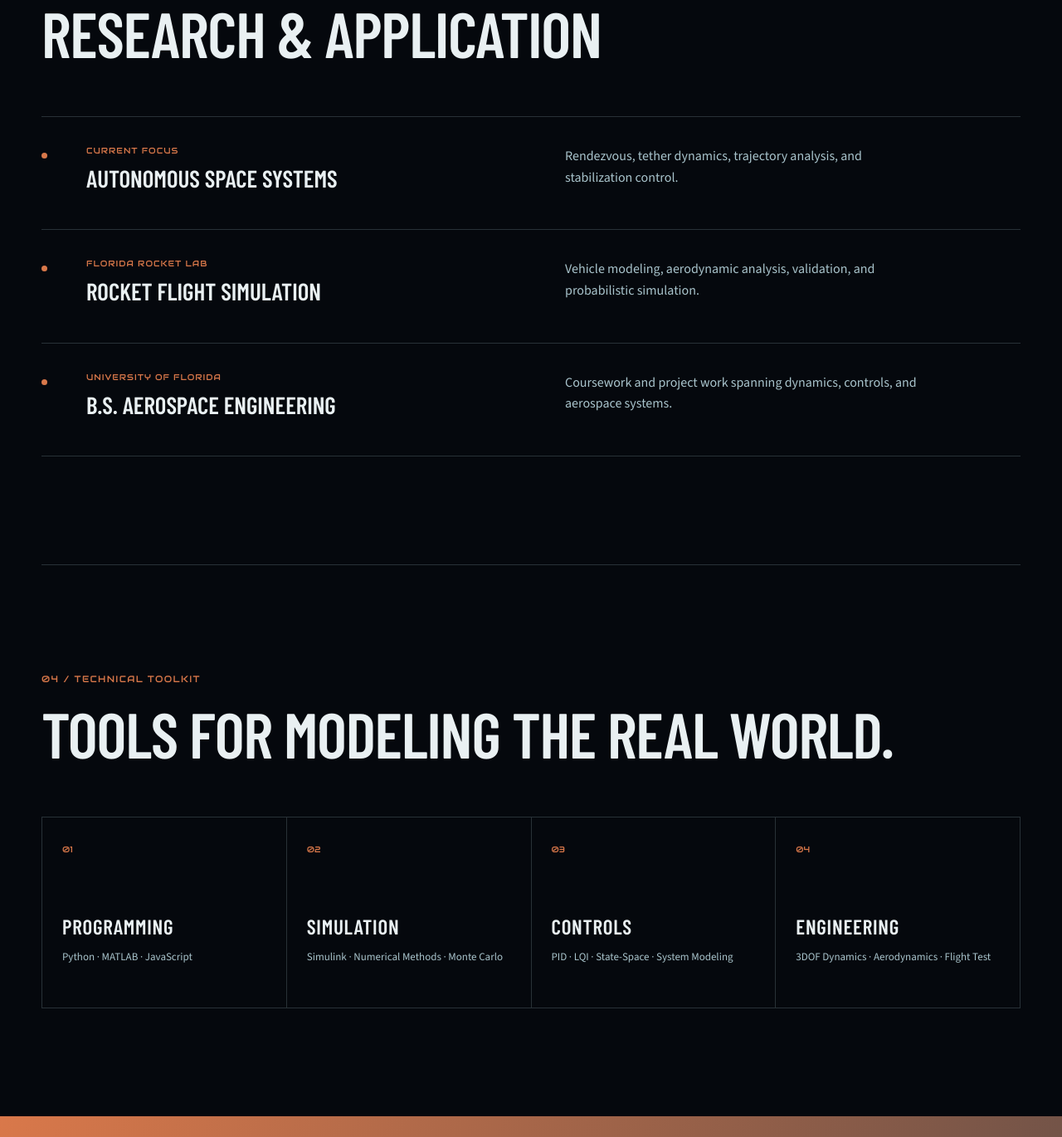
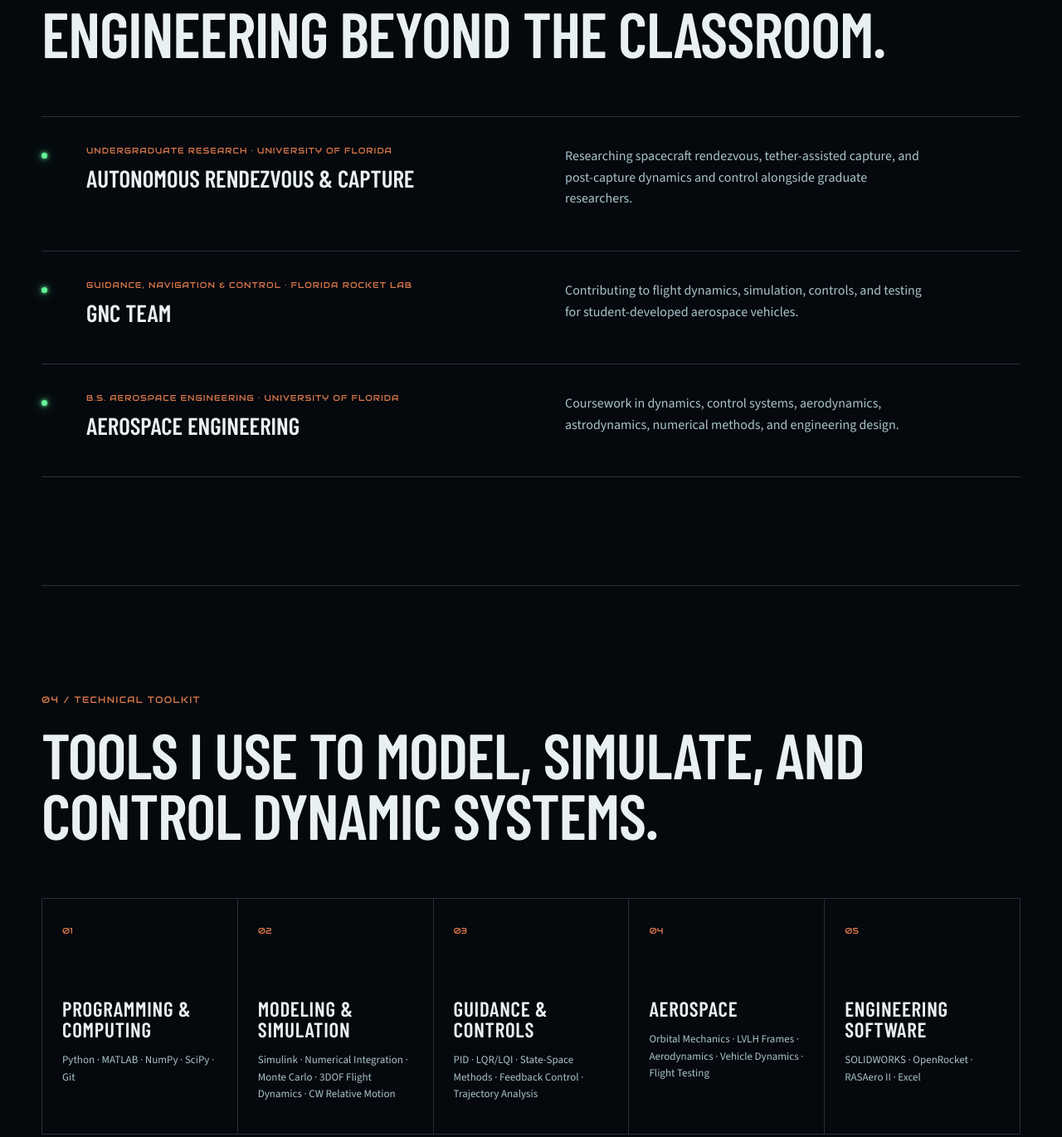
Before and after one commit to EthanGReinhart/engineering-portfolio, a plain HTML site: page index.html in a window 1280 px wide. Shown: the part 3446-4816 px from the top of the page at 83% size. Drawn offline with nearby package versions, Linux system fonts and the light colour scheme.

Commit message:
Update experience and technical toolkit

```diff
--- a/index.html
+++ b/index.html
@@ -187,21 +187,49 @@
       </section>
 
       <section id="experience" class="content-section section-shell">
-        <div class="section-heading reveal"><p class="eyebrow">03 / Experience</p><h2>Research &amp; application</h2></div>
+        <div class="section-heading reveal">
+          <p class="eyebrow">03 / Experience</p>
+          <h2>Engineering beyond the classroom.</h2>
+        </div>
         <div class="timeline reveal">
-          <article><span class="timeline-marker"></span><div><p class="project-type">CURRENT FOCUS</p><h3>Autonomous Space Systems</h3></div><p>Rendezvous, tether dynamics, trajectory analysis, and stabilization control.</p></article>
-          <article><span class="timeline-marker"></span><div><p class="project-type">FLORIDA ROCKET LAB</p><h3>Rocket Flight Simulation</h3></div><p>Vehicle modeling, aerodynamic analysis, validation, and probabilistic simulation.</p></article>
-          <article><span class="timeline-marker"></span><div><p class="project-type">UNIVERSITY OF FLORIDA</p><h3>B.S. Aerospace Engineering</h3></div><p>Coursework and project work spanning dynamics, controls, and aerospace systems.</p></article>
+          <article>
+            <span class="timeline-marker"></span>
+            <div>
+              <p class="project-type">UNDERGRADUATE RESEARCH · UNIVERSITY OF FLORIDA</p>
+              <h3>Autonomous Rendezvous &amp; Capture</h3>
+            </div>
+            <p>Researching spacecraft rendezvous, tether-assisted capture, and post-capture dynamics and control alongside graduate researchers.</p>
+          </article>
+          <article>
+            <span class="timeline-marker"></span>
+            <div>
+              <p class="project-type">GUIDANCE, NAVIGATION &amp; CONTROL · FLORIDA ROCKET LAB</p>
+              <h3>GNC Team</h3>
+            </div>
+            <p>Contributing to flight dynamics, simulation, controls, and testing for student-developed aerospace vehicles.</p>
+          </article>
+          <article>
+            <span class="timeline-marker"></span>
+            <div>
+              <p class="project-type">B.S. AEROSPACE ENGINEERING · UNIVERSITY OF FLORIDA</p>
+              <h3>Aerospace Engineering</h3>
+            </div>
+            <p>Coursework in dynamics, control systems, aerodynamics, astrodynamics, numerical methods, and engineering design.</p>
+          </article>
         </div>
       </section>
 
       <section id="skills" class="content-section section-shell">
-        <div class="section-heading reveal"><p class="eyebrow">04 / Technical toolkit</p><h2>Tools for modeling the real world.</h2></div>
+        <div class="section-heading reveal">
+          <p class="eyebrow">04 / Technical Toolkit</p>
+          <h2>Tools I use to model, simulate, and control dynamic systems.</h2>
+        </div>
         <div class="skills-grid reveal">
-          <article><span>01</span><h3>Programming</h3><p>Python · MATLAB · JavaScript</p></article>
-          <article><span>02</span><h3>Simulation</h3><p>Simulink · Numerical Methods · Monte Carlo</p></article>
-          <article><span>03</span><h3>Controls</h3><p>PID · LQI · State-Space · System Modeling</p></article>
-          <article><span>04</span><h3>Engineering</h3><p>3DOF Dynamics · Aerodynamics · Flight Test</p></article>
+          <article><span>01</span><h3>Programming &amp; Computing</h3><p>Python · MATLAB · NumPy · SciPy · Git</p></article>
+          <article><span>02</span><h3>Modeling &amp; Simulation</h3><p>Simulink · Numerical Integration · Monte Carlo · 3DOF Flight Dynamics · CW Relative Motion</p></article>
+          <article><span>03</span><h3>Guidance &amp; Controls</h3><p>PID · LQR/LQI · State-Space Methods · Feedback Control · Trajectory Analysis</p></article>
+          <article><span>04</span><h3>Aerospace</h3><p>Orbital Mechanics · LVLH Frames · Aerodynamics · Vehicle Dynamics · Flight Testing</p></article>
+          <article><span>05</span><h3>Engineering Software</h3><p>SOLIDWORKS · OpenRocket · RASAero II · Excel</p></article>
         </div>
       </section>
 
--- a/styles.css
+++ b/styles.css
@@ -121,9 +121,9 @@ h1 .hero-title-secondary { color: var(--muted); }
 
 .timeline { border-top: 1px solid var(--line); }
 .timeline article { display: grid; grid-template-columns: 26px 1fr 1fr; gap: 28px; align-items: start; padding: 34px 0; border-bottom: 1px solid var(--line); }
-.timeline-marker { width: 7px; height: 7px; margin-top: 9px; background: var(--accent); border-radius: 50%; }
+.timeline-marker { width: 7px; height: 7px; margin-top: 9px; background: #63f59a; border-radius: 50%; box-shadow: 0 0 5px #63f59a, 0 0 14px rgba(99,245,154,.72); }
 .timeline h3 { font-size: 29px; margin: 0; }.timeline article > p { color: var(--muted); max-width: 430px; }
-.skills-grid { display: grid; grid-template-columns: repeat(4, 1fr); border-top: 1px solid var(--line); border-left: 1px solid var(--line); }
+.skills-grid { display: grid; grid-template-columns: repeat(5, minmax(0, 1fr)); border-top: 1px solid var(--line); border-left: 1px solid var(--line); }
 .skills-grid article { min-height: 230px; padding: 24px; border-right: 1px solid var(--line); border-bottom: 1px solid var(--line); }
 .skills-grid span { color: var(--accent); font: 10px var(--mono); }.skills-grid h3 { margin: 70px 0 14px; font: 600 25px/1 var(--display); text-transform: uppercase; letter-spacing: .03em; }.skills-grid p { color: var(--muted); font-size: 13px; }
 
```
